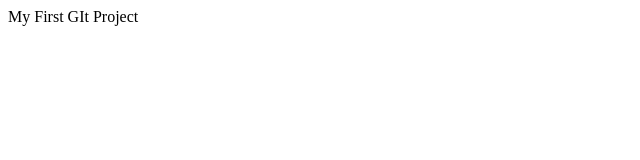
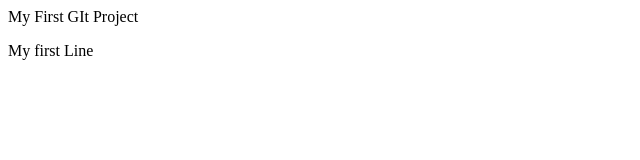
Before and after one commit to vbehara1/helloworldgit, a plain HTML site: page index.html in a window 1280 px wide. Shown: the full height of the page, 0-640 px from the left. Drawn offline with Linux system fonts and the light colour scheme.

```diff
--- a/index.html
+++ b/index.html
@@ -6,5 +6,6 @@
 </head>
 <body>
 My First GIt Project
+<p>My first Line</p>
 </body>
 </html>
```
